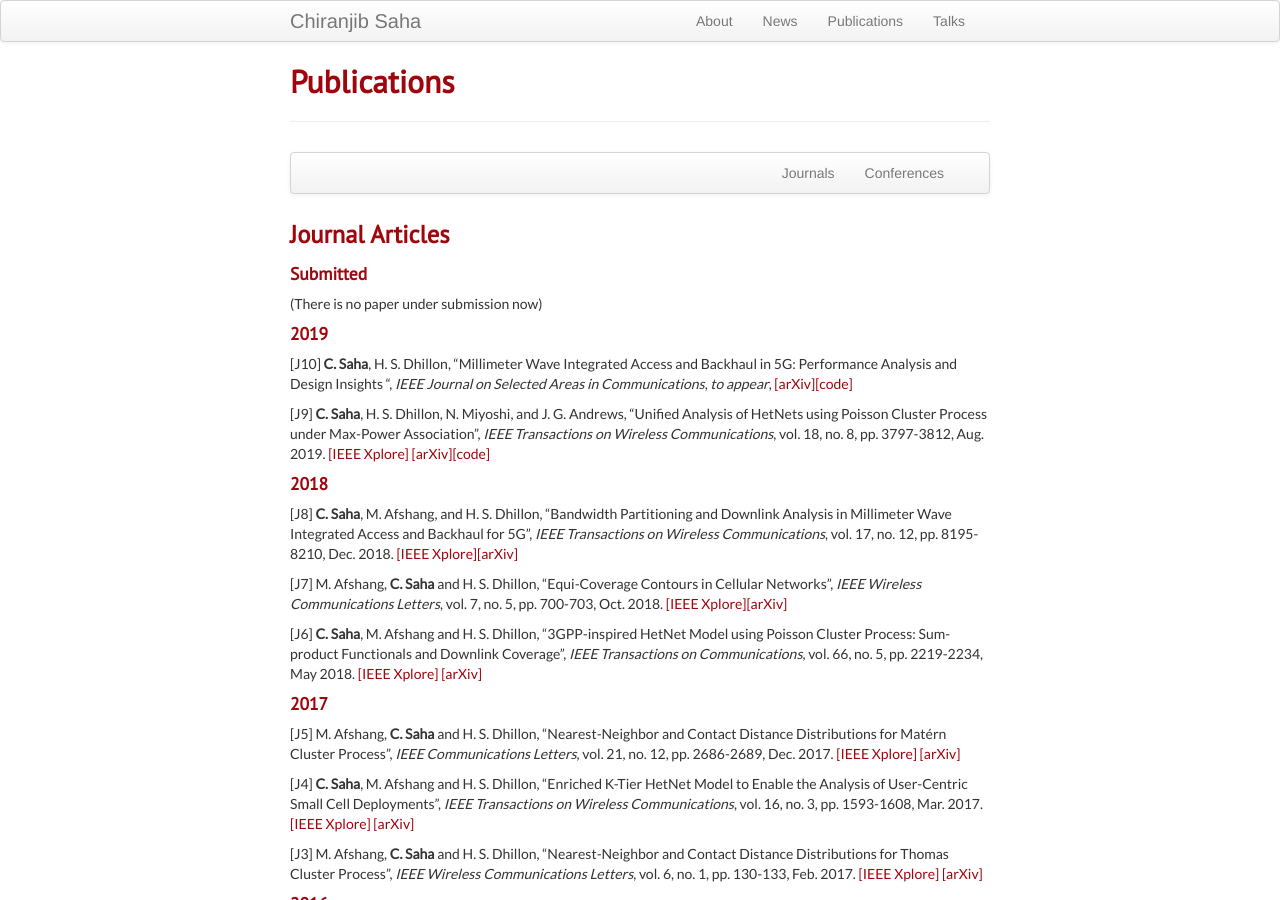
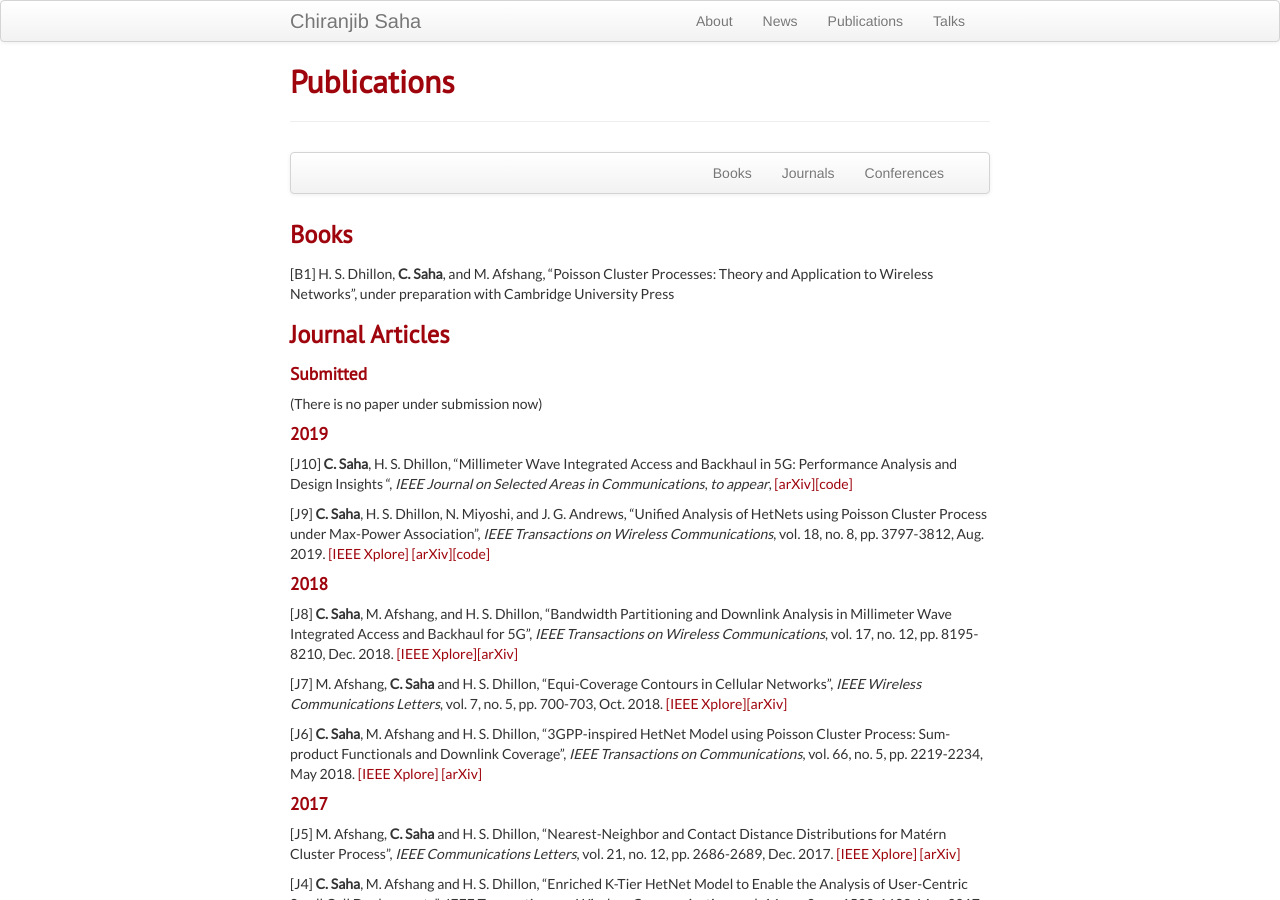
Before and after one commit to chiranjibsaha/chiranjibsaha.github.io, a Jekyll site: the page built from pages/pubs.md, in a window 1280 px wide and 900 px high. Built offline with Jekyll 4.4.1, drawn with Linux system fonts in a browser that asks for light colours.

Commit message:
Added Book name

```diff
--- a/pages/pubs.md
+++ b/pages/pubs.md
@@ -21,13 +21,16 @@ description: Chiranjib Saha's publications
 <div class="navbar">
     <div class="navbar-inner">
         <ul class="nav">
+            <li><a href="#book">Books</a></li>
             <li><a href="#journal">Journals</a></li>
             <li><a href="#conf">Conferences</a></li>
        </ul>
     </div>
 </div>
 
+### <a name = "book"></a> Books
 
+[B1] H. S. Dhillon, **C. Saha**, and M. Afshang, "Poisson Cluster Processes: Theory and Application to Wireless Networks", under preparation with Cambridge University Press
 
 
 ### <a name="journal"></a>Journal Articles
```
